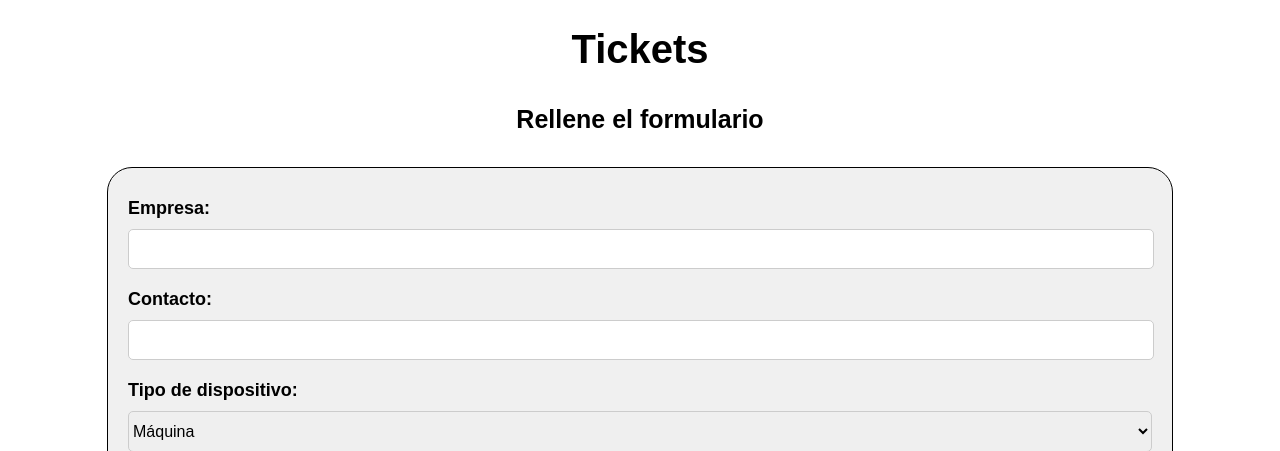
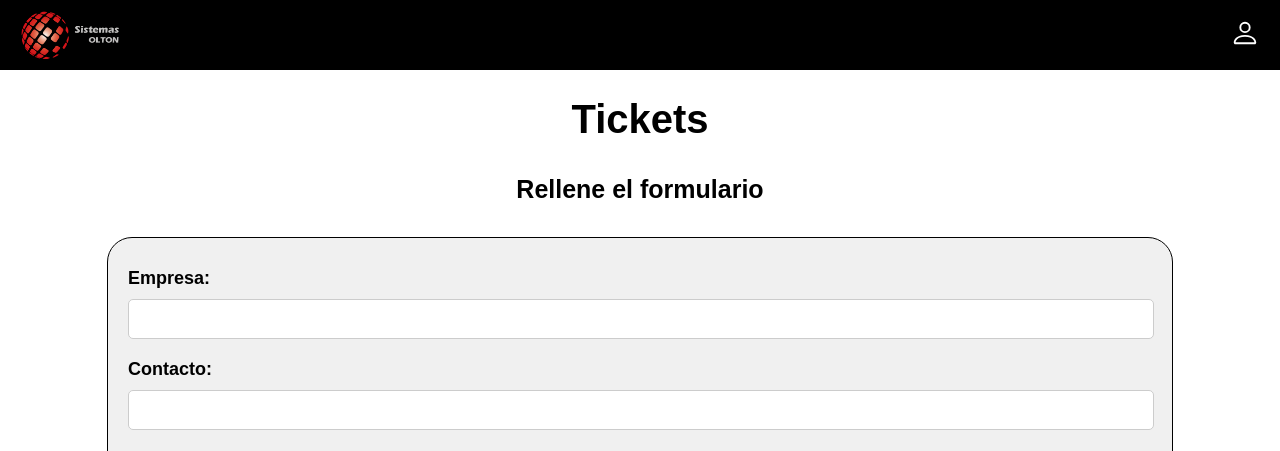
Before and after one commit to josevidal05/Tickets_olton, a Django app: page / in a window 1280 px wide. Shown: the top 451 px of the page. Run offline with Django 5.2, Linux system fonts and the light colour scheme.

Commit message:
Nueva cabecera y creacion de nuevas paginas

```diff
--- a/proyecto/app/static/css/styles.css
+++ b/proyecto/app/static/css/styles.css
@@ -4,11 +4,28 @@ body {
     font-family: Arial, Helvetica, sans-serif;
 }
 
-/*.cabecera{
+
+.cabecera{
     display: flex;
     flex-direction: row;
-    justify-content: center;
-}*/
+    justify-content: space-between;
+    align-items: center;
+    background-color: black;
+    padding: 10px 20px;
+}
+
+.logo_cabecera {
+    width: auto;
+    height: 50px;
+}
+
+
+.user_cabecera{
+    color: white;
+    font-size: 30px;
+    width: 30px;
+    height: 30px;
+}
 
 h1{
     font-size: 40px;
@@ -18,7 +35,7 @@ h4{
     font-size: 25px;
 }
 
-.cabecera img{
+.titulo img{
     width: 150px;
     height: 150px;
 }
--- a/proyecto/app/templates/comprobar_tickets.html
+++ b/proyecto/app/templates/comprobar_tickets.html
@@ -1,5 +1,4 @@
 <!-- En está pagina la empresa podrá comprobar el estado de los tickets subidos, y podrán comprobar si están abiertos o cerrados -->
-
 {% load static %}
 
 <!DOCTYPE html>
@@ -16,6 +15,10 @@
         <h1>Comprobar tickets</h1>
 
         <div class="tickets">
+            <!-- Aqui se van a mostrar todos los tickets de la base de datos -->
+
+
+
 
         </div>
 
--- a/proyecto/app/templates/index.html
+++ b/proyecto/app/templates/index.html
@@ -17,8 +17,21 @@
 <body>
 
     <div class="cabecera">
+        <img src="{% static 'img/sistemas olton.png' %}" alt="logo" class="logo_cabecera">
+        <a href="login/">
+            <svg class="user_cabecera" xmlns="http://www.w3.org/2000/svg" width="16" height="16" fill="currentColor" class="bi bi-person" viewBox="0 0 16 16">
+                <path d="M8 8a3 3 0 1 0 0-6 3 3 0 0 0 0 6m2-3a2 2 0 1 1-4 0 2 2 0 0 1 4 0m4 8c0 1-1 1-1 1H3s-1 0-1-1 1-4 6-4 6 3 6 4m-1-.004c-.001-.246-.154-.986-.832-1.664C11.516 10.68 10.289 10 8 10s-3.516.68-4.168 1.332c-.678.678-.83 1.418-.832 1.664z"/>
+            </svg>
+        </a>
+
+
+
+    </div>
+
+    <div class="titulo">
         <h1>Tickets</h1>
         <h4>Rellene el formulario</h4>
+
     </div>
 
 
--- a/proyecto/app/views.py
+++ b/proyecto/app/views.py
@@ -6,6 +6,12 @@ from .models import Ticket
 
 def index(request):
     return render(request, 'index.html')
+
+def comprobar_tickets(request):
+    return render(request, 'comprobar_tickets.html')
+
+def login(request):
+    return render(request, 'login.html')
 
 @csrf_exempt
 def crear_ticket(request):
@@ -23,8 +29,7 @@ def crear_ticket(request):
             )
 
             return JsonResponse({
-                "success": True,
-                "message": "Ticket creado correctamente",
+                "estado": "Ticket creado correctamente",
                 "id": ticket.id
             }, status=201)
 
```
Also changed, not shown: proyecto/app/static/img/sistemas olton.png (added), proyecto/app/static/img/user.png (added), proyecto/app/templates/login.html (added).
